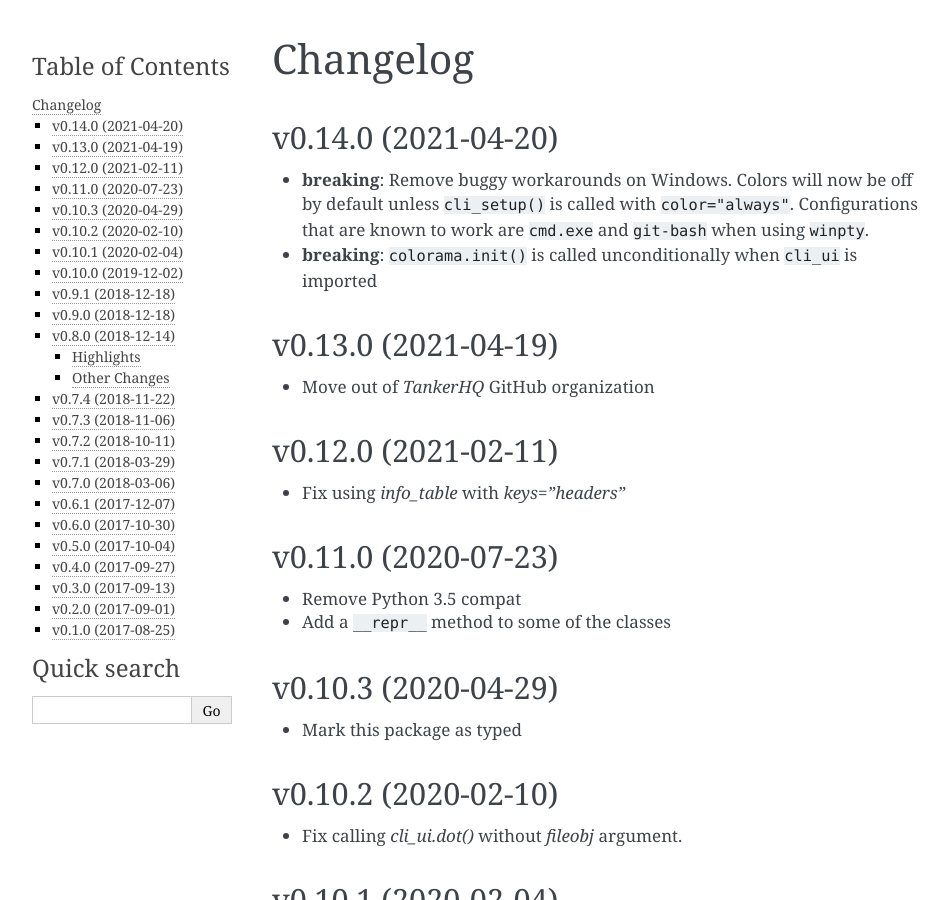
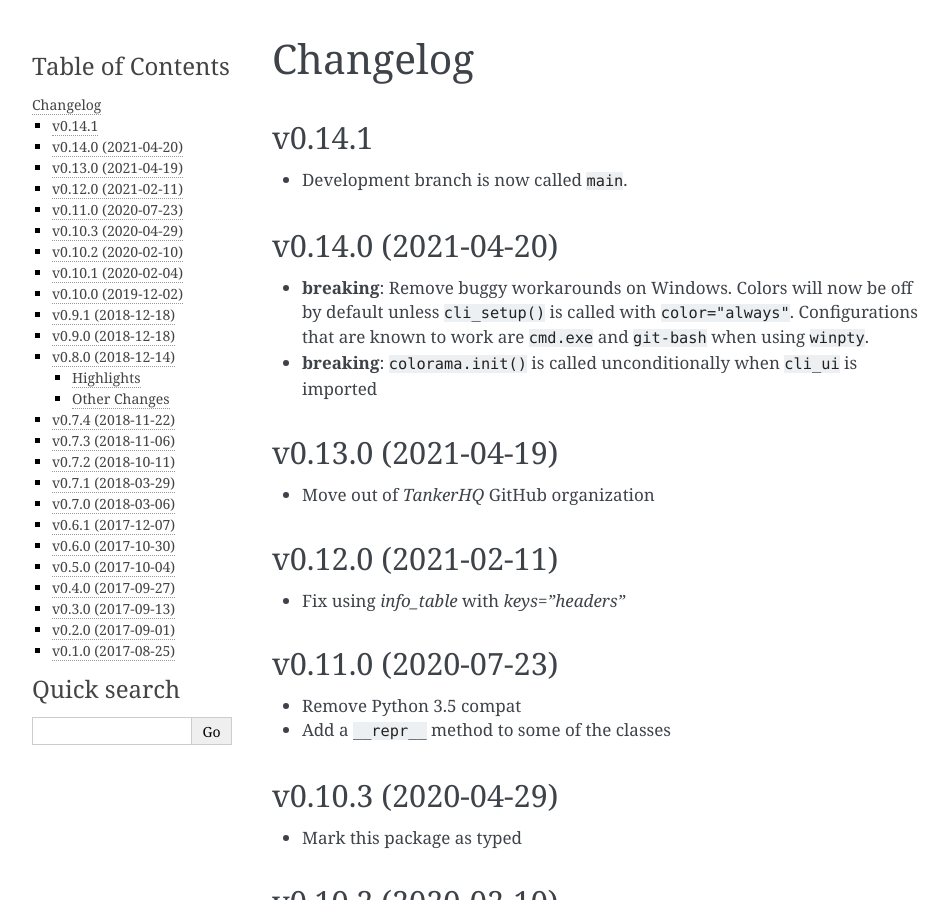
Before and after one commit to your-tools/python-cli-ui, a Sphinx documentation site: the page built from docs/changelog.rst, in a window 1280 px wide and 900 px high. Shown: the whole window, without its empty margins (148-1097 px from the left). Built offline with Sphinx 7.4.7, drawn with Linux system fonts in a browser that asks for light colours.

Commit message:
Update changelog for next release

```diff
--- a/docs/changelog.rst
+++ b/docs/changelog.rst
@@ -1,5 +1,10 @@
 Changelog
 ----------
+
+v0.14.1
++++++++
+
+* Development branch is now called ``main``.
 
 v0.14.0 (2021-04-20)
 ++++++++++++++++++++
```
